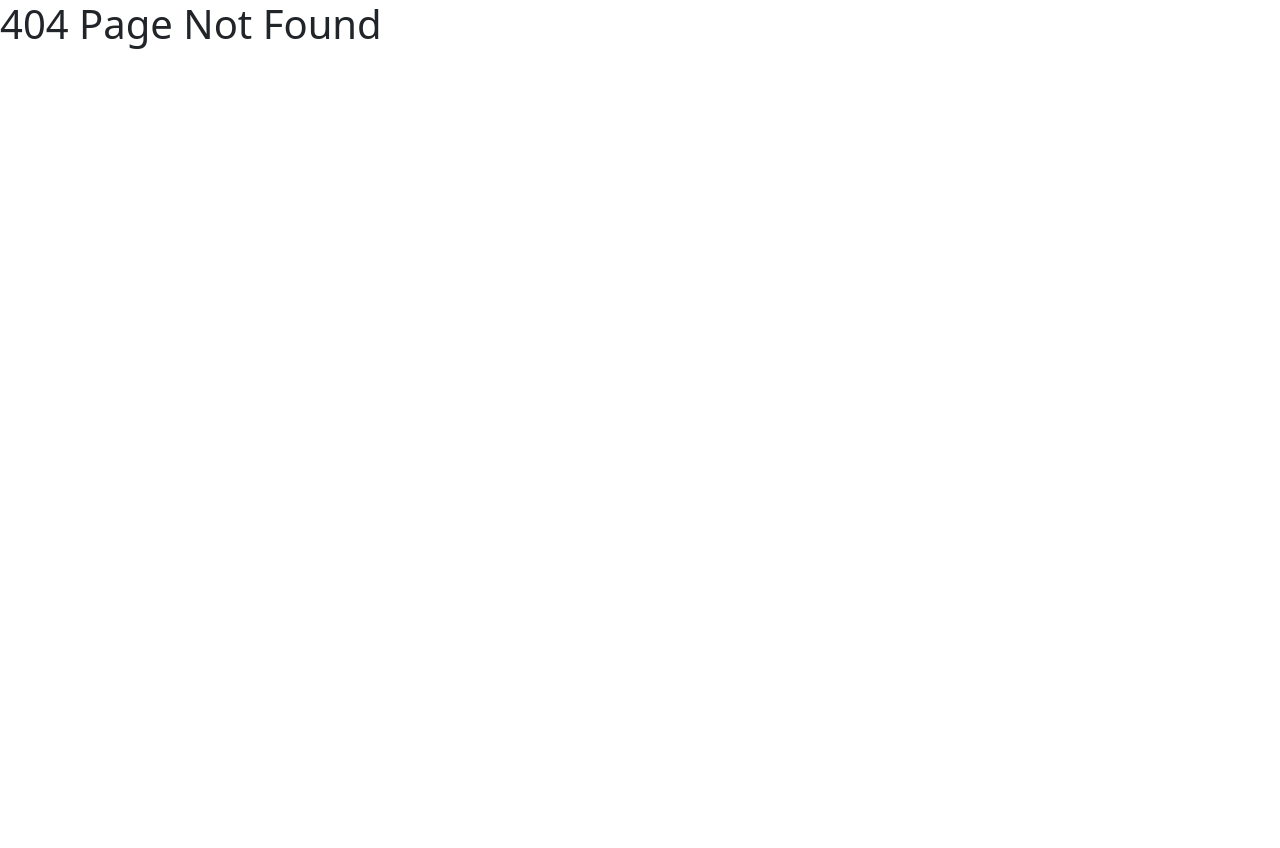
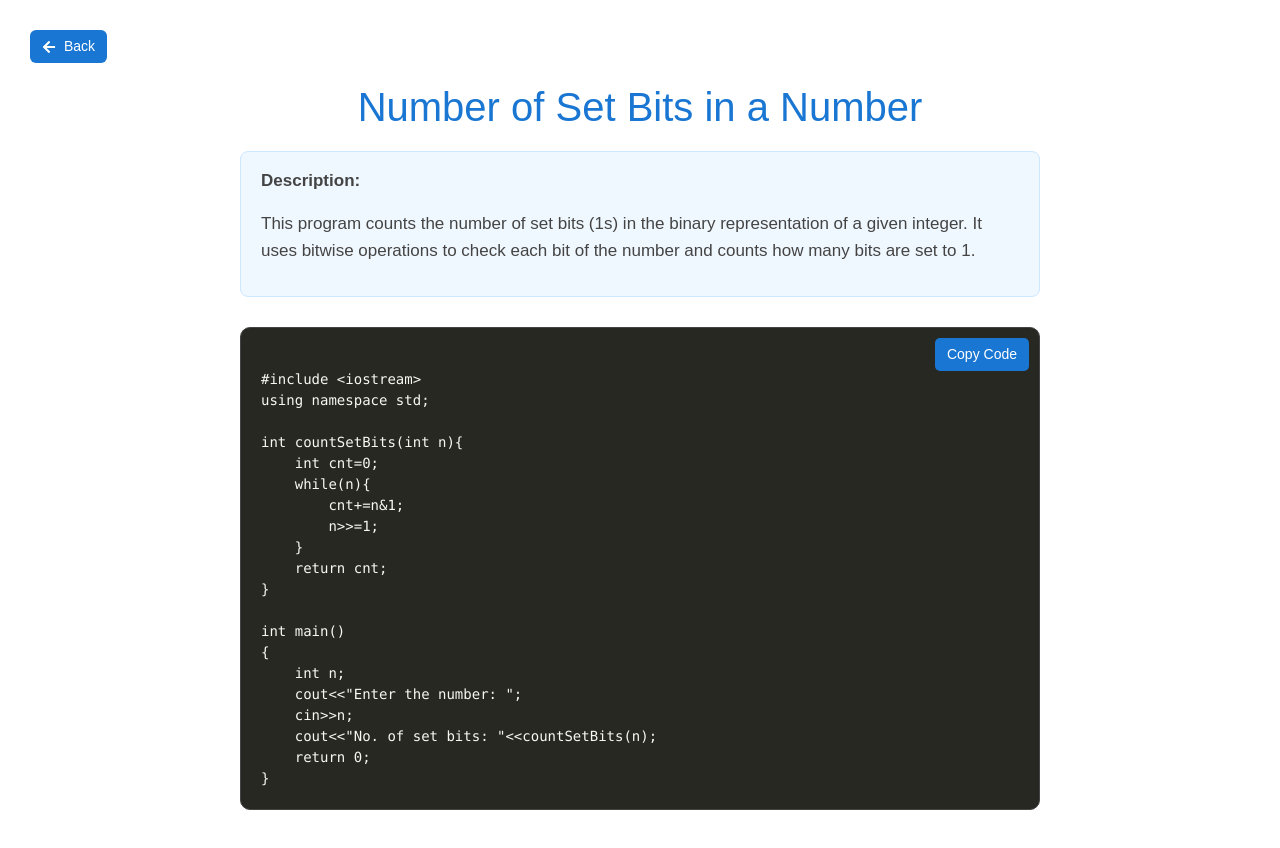
Before and after one commit to udaykallam/SimpleCppPrograms, a React (Vite) app: page /numberofsetbitsinnumber in a window 1280 px wide. Before the commit this address had no page. Shown: the top 848 px of the page. Before the commit the page ends 800 px from the top, so only its background shows below. Built offline with nearby package versions, Linux system fonts and the light colour scheme.

Commit message:
Counting number of set bits in a number

```diff
--- a/src/App.jsx
+++ b/src/App.jsx
@@ -19,6 +19,7 @@ import RightAngledTriangle from './pages/RightAngledTriangle'
 import LeftAngledTriangle from './pages/LeftAngledTriangle'
 import SwapRowsInMatrix from './pages/SwapRowsInMatrix'
 import MissingNumberInArray from './pages/MissingNumberInArray'
+import NoOfSetBits from './pages/NoOfSetBits'
 
 function App() {
   return (
@@ -44,6 +45,7 @@ function App() {
         <Route path="/leftangledtrianglepattern" element={<LeftAngledTriangle />} />
         <Route path="/swaprowsinmatrix" element={<SwapRowsInMatrix />} />
         <Route path="/findingmissingnumberinarray" element={<MissingNumberInArray />} />
+        <Route path="/numberofsetbitsinnumber" element={<NoOfSetBits />} />
       </Routes>
     </>
   )
--- a/src/components/Index.jsx
+++ b/src/components/Index.jsx
@@ -12,7 +12,7 @@ export const Index = () => {
     'Factorial', 'Fibonacci', 'Even or Odd', 'Armstrong Number',
     'Perfect Number', 'Reverse Number', 'Anagram',
     'LCM', 'HCF', 'Sum of matrix elements', 'Sum of digits until single digit','Right - Angled Triangle Pattern', 'Left - Angled Triangle Pattern',
-    'Swap Rows in Matrix','Finding missing number in an array'
+    'Swap Rows in Matrix','Finding missing number in an array','Number of set bits in a number',
   ];
 
   const routes = [
@@ -20,7 +20,7 @@ export const Index = () => {
     '/factorial', '/fibonacci', '/evenodd', '/armstrong',
     '/perfect', '/reverse', '/anagram',
     '/lcm','/hcf', '/sumofmatrix', 'sumofdigitsuntilsingledigit','rightangledtrianglepattern', 'leftangledtrianglepattern',
-    'swaprowsinmatrix','findingmissingnumberinarray'
+    'swaprowsinmatrix','findingmissingnumberinarray','numberofsetbitsinnumber'
   ];
 
   const itemsPerPage = 10;
--- /dev/null
+++ b/src/pages/NoOfSetBits.jsx
@@ -0,0 +1,36 @@
+import CodeTemplate from "../components/CodeTemplate";
+
+export default function NoOfSetBits() {
+    const code=`
+#include <iostream>
+using namespace std;
+
+int countSetBits(int n){
+    int cnt=0;
+    while(n){
+        cnt+=n&1;
+        n>>=1;
+    }
+    return cnt;
+}
+
+int main()
+{
+    int n;
+    cout<<"Enter the number: ";
+    cin>>n;
+    cout<<"No. of set bits: "<<countSetBits(n);
+    return 0;
+}`
+const description = `This program counts the number of set bits (1s) in the binary representation of a given integer. It uses bitwise operations to check each bit of the number and counts how many bits are set to 1.`;
+    return (
+        <>
+        <CodeTemplate
+            title="Number of Set Bits in a Number"
+            code={code}
+            description={description}
+        />
+        </>
+    )
+
+}
```
